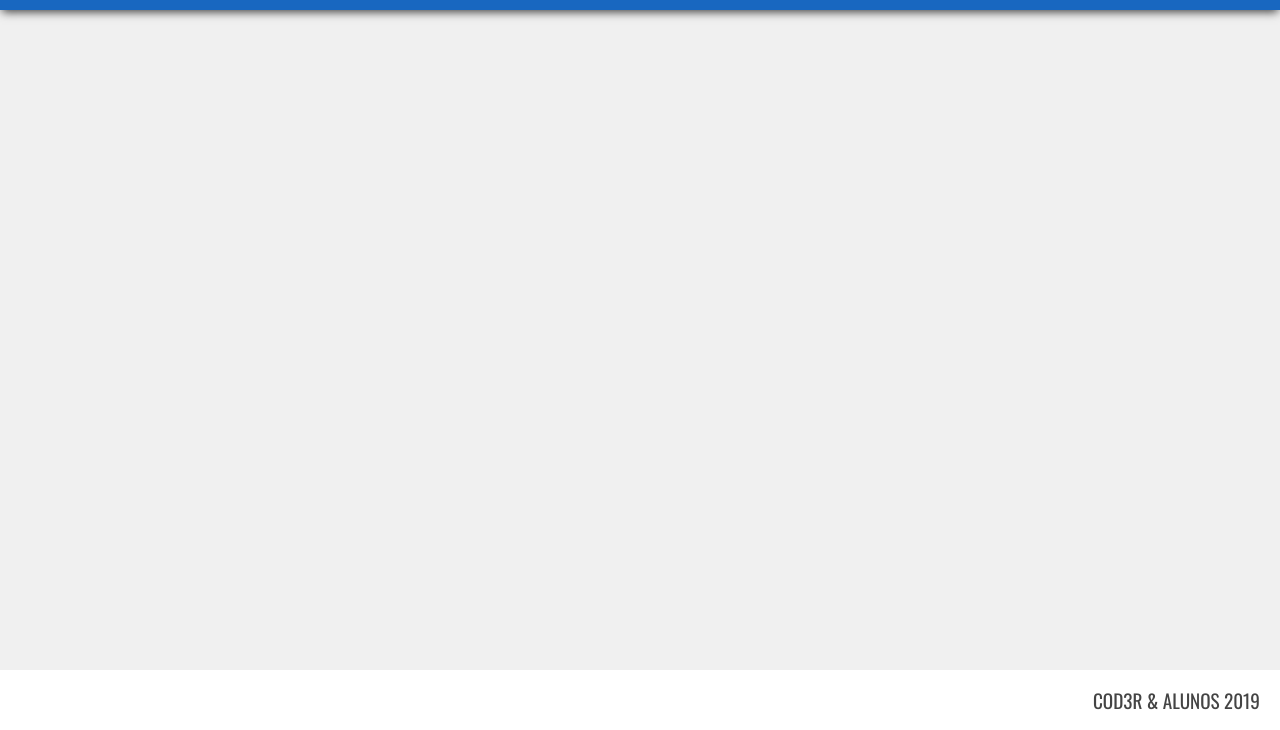
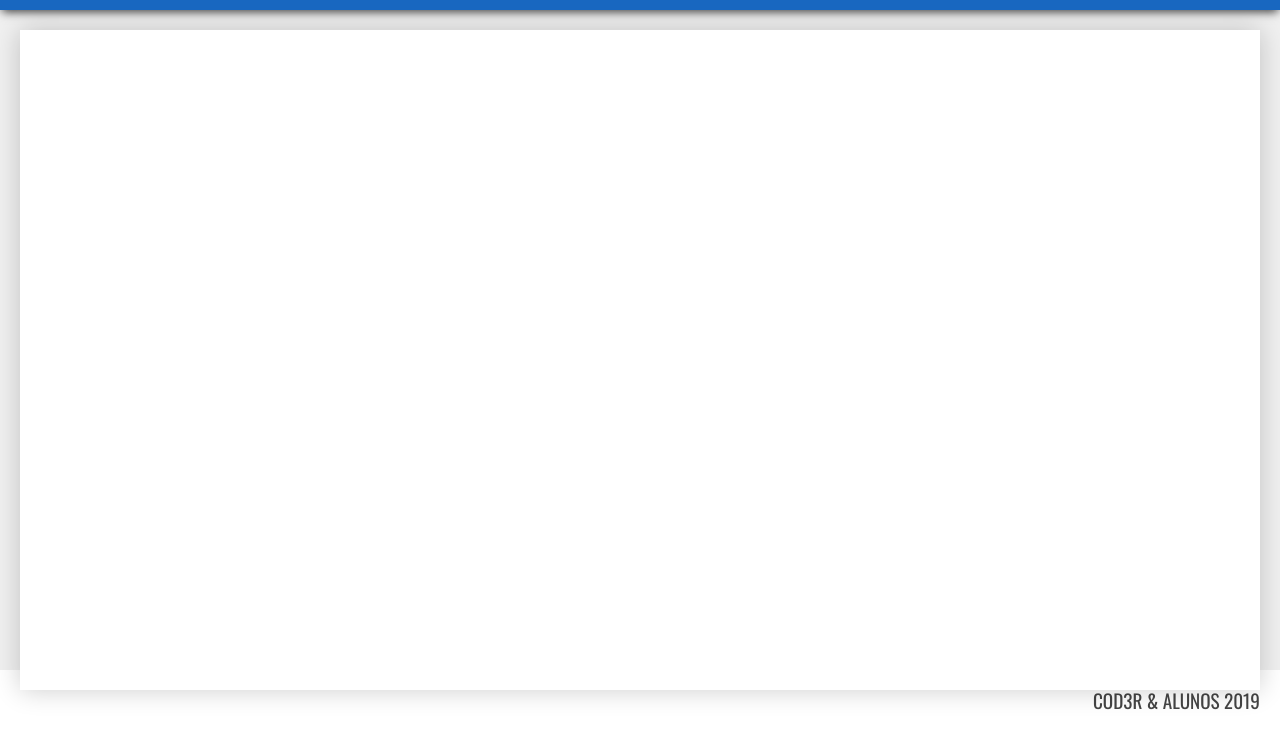
Before and after one commit to wandersoncsouza/cursophp7completo, a plain HTML site: page session2/index.html in a window 1280 px wide. Shown: the part 110-840 px from the top of the page. Drawn offline with nearby package versions, Linux system fonts and the light colour scheme.

Commit message:
class_12_conteudo

```diff
--- a/session2/assets/estilo.css
+++ b/session2/assets/estilo.css
@@ -44,6 +44,15 @@ body {
   padding: 20px;
 }
 
+.conteudo{
+  position: relative;
+  height: 100%;
+  overflow-y: scroll;
+  background-color: #fff;
+  padding: 20px;
+  box-shadow:  0px 0px 25px 0px rgba(0, 0, 0, 0.2);
+}
+
 .rodape{
   grid-area: rodape;
   background-color: #fff;
--- a/session2/index.html
+++ b/session2/index.html
@@ -12,7 +12,11 @@
        <h2>Índice dos exercicios</h2>
      </header>
 
-     <main class="principal"></main>
+     <main class="principal">
+       <div class="conteudo">
+
+       </div>
+     </main>
      <footer class="rodape">COD3R & ALUNOS 2019</footer>
   </body>
 </html>
```
